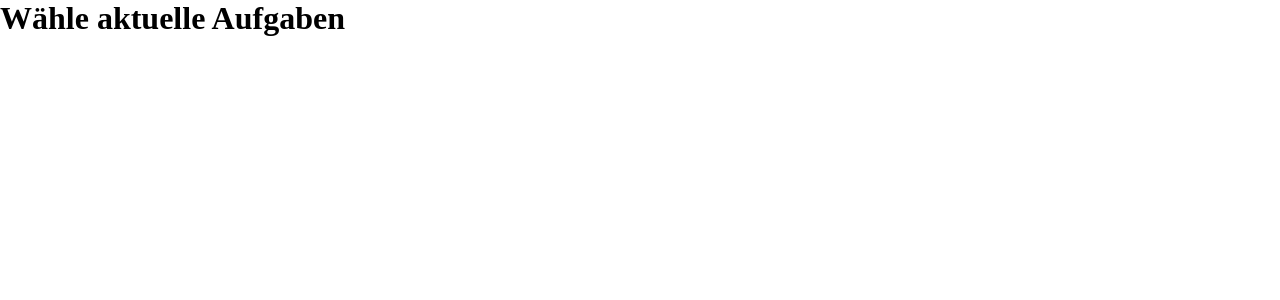
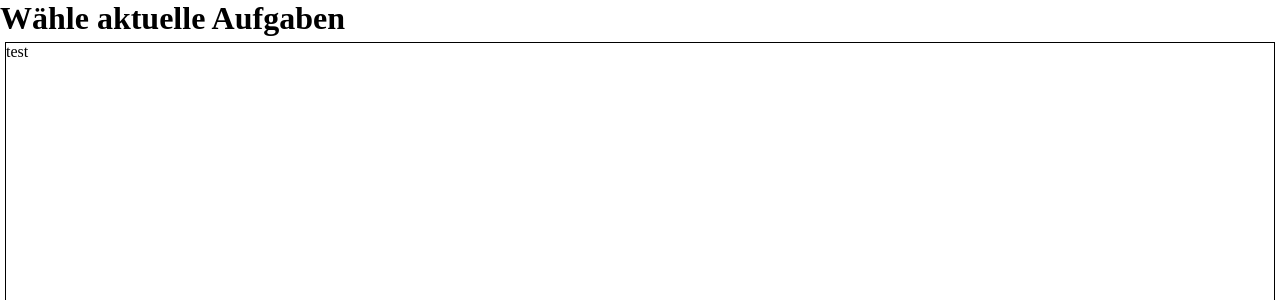
Before and after one commit to A11yship/capstone-project, a Next.js app: page /create-list in a window 1280 px wide. Shown: the top 300 px of the page. Built offline with nearby package versions, Linux system fonts and the light colour scheme.

Commit message:
Add container

```diff
--- /dev/null
+++ b/src/components/Container/StyledContainer.js
@@ -0,0 +1,11 @@
+import styled from 'styled-components';
+
+const StyledContainer = styled.div`
+	display: flex;
+	width: auto;
+	height: calc(100vh - 50px);
+	margin: 5px;
+	border: 1px solid black;
+`;
+
+export default StyledContainer;
--- a/src/pages/create-list.js
+++ b/src/pages/create-list.js
@@ -1,7 +1,10 @@
+import StyledContainer from '../components/Container/StyledContainer';
+
 export default function CreateList() {
 	return (
 		<>
 			<h1>Wähle aktuelle Aufgaben </h1>
+			<StyledContainer>test</StyledContainer>
 		</>
 	);
 }
```
